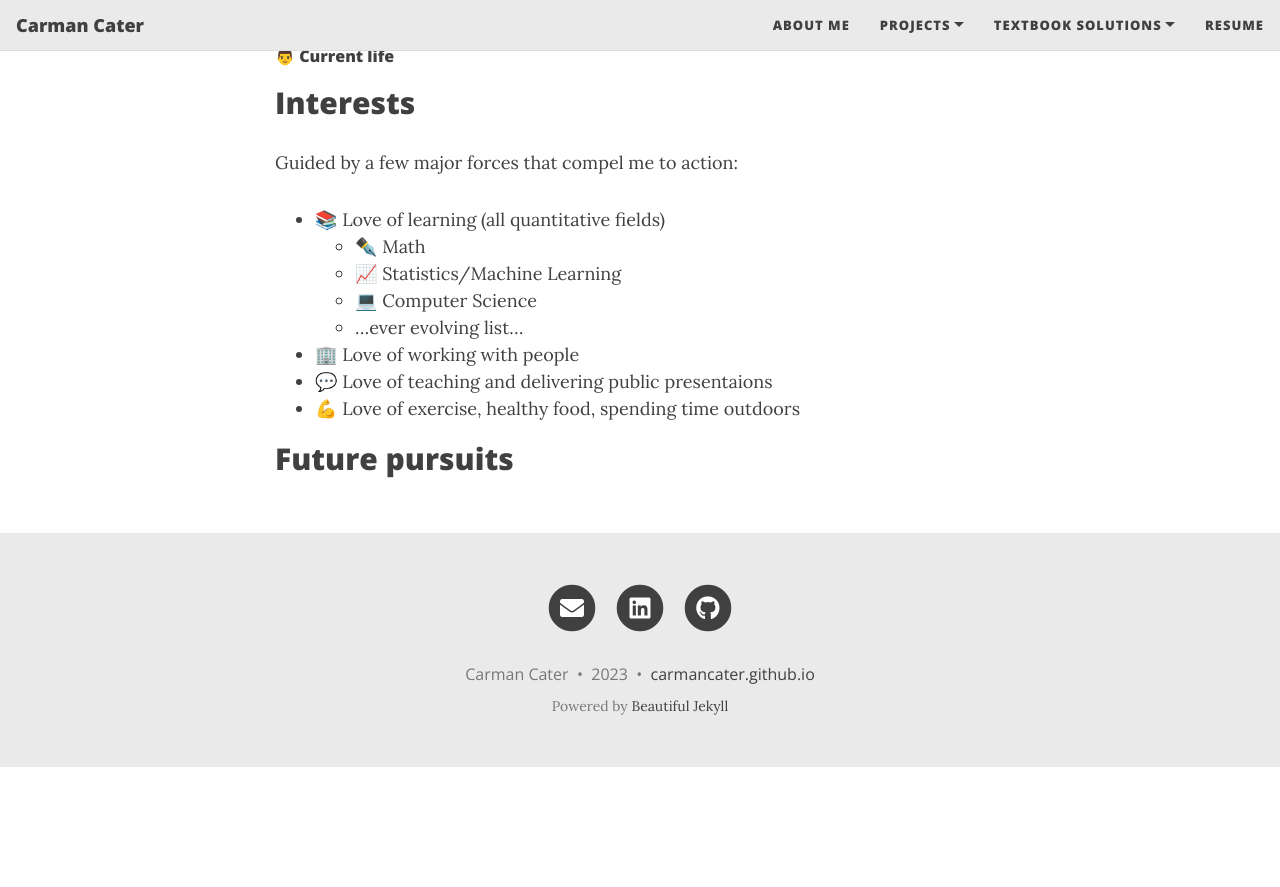
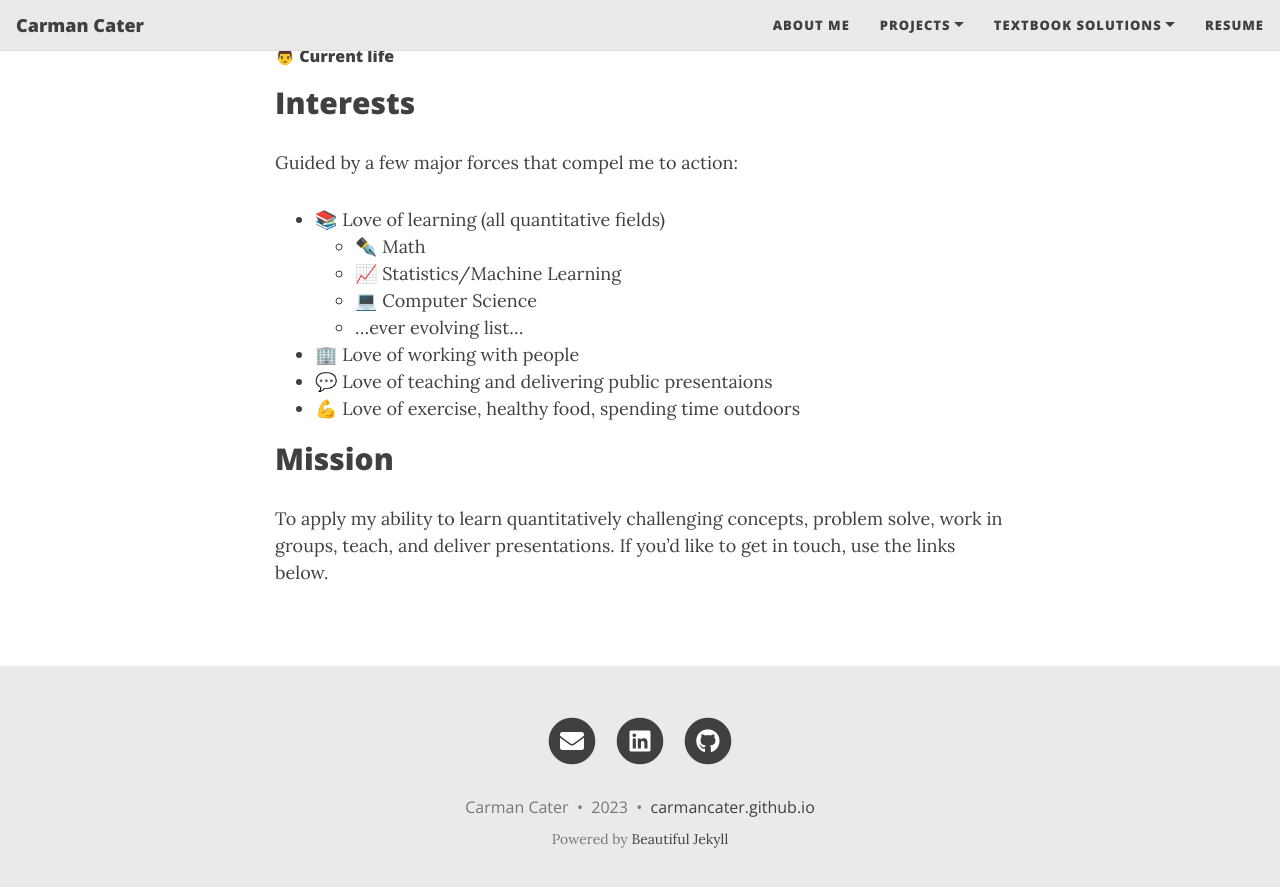
Before and after one commit to carmancater/carmancater.github.io, a Jekyll site: the page built from aboutme.md, in a window 1280 px wide and 900 px high, scrolled down 869 px. Shown: the top 887 px of the window. Built offline with Jekyll 4.4.1, drawn with Linux system fonts in a browser that asks for light colours; nearby versions of some CDN libraries; emoji names are drawn with the system emoji font; before the commit the page ends 1636 px from its top, so only the background shows below that; some of the changed text lies outside the part shown.

Commit message:
Update aboutme.md

```diff
--- a/aboutme.md
+++ b/aboutme.md
@@ -1,7 +1,7 @@
 ---
 layout: page
 title: About me
-subtitle: Who am I? Background, interests, future pursuits
+subtitle: Who am I? Background, interests, mission
 ---
 
 ## Background
@@ -33,7 +33,9 @@
 - :speech_balloon: Love of teaching and delivering public presentaions
 - :muscle: Love of exercise, healthy food, spending time outdoors
 
-## Future pursuits
+## Mission
+To apply my ability to learn quantitatively challenging concepts, problem solve, work in groups, teach, and deliver presentations. If you'd like to get in touch, use the links below.
+
 
 
 
```
